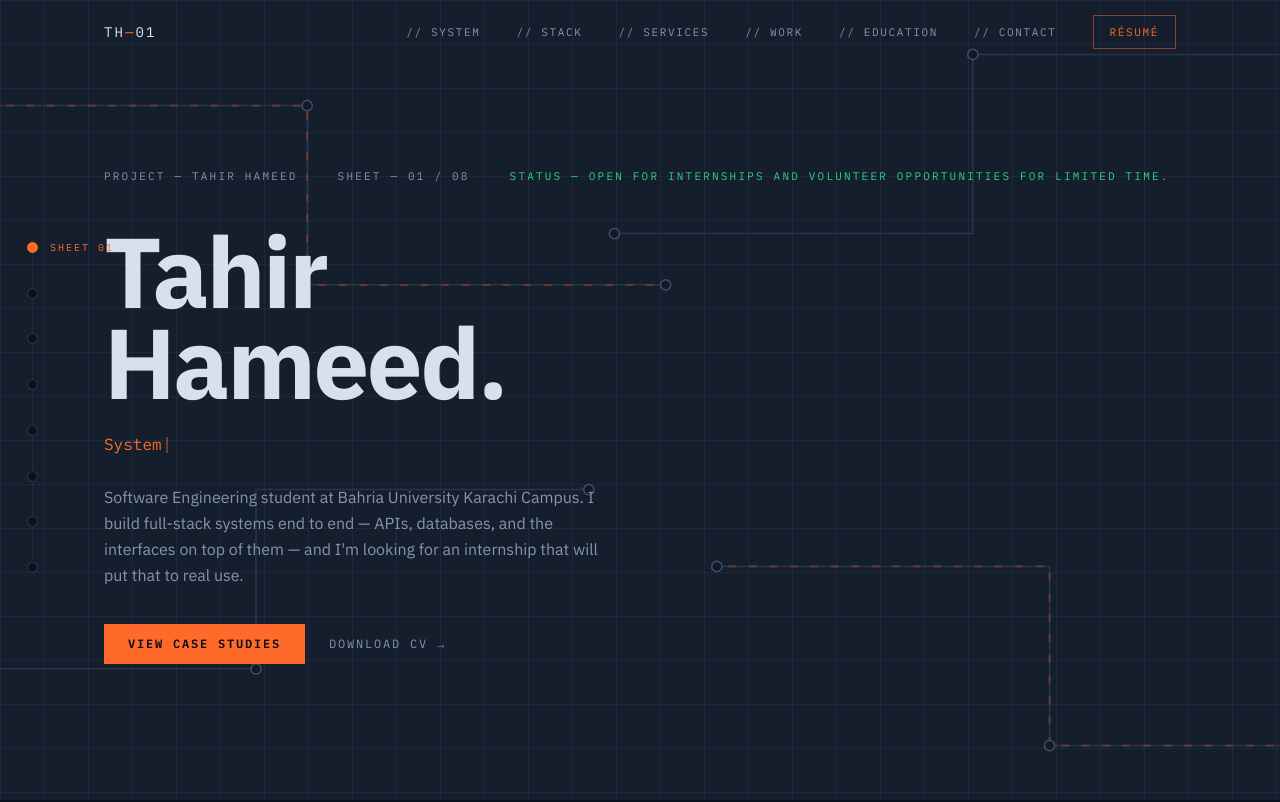
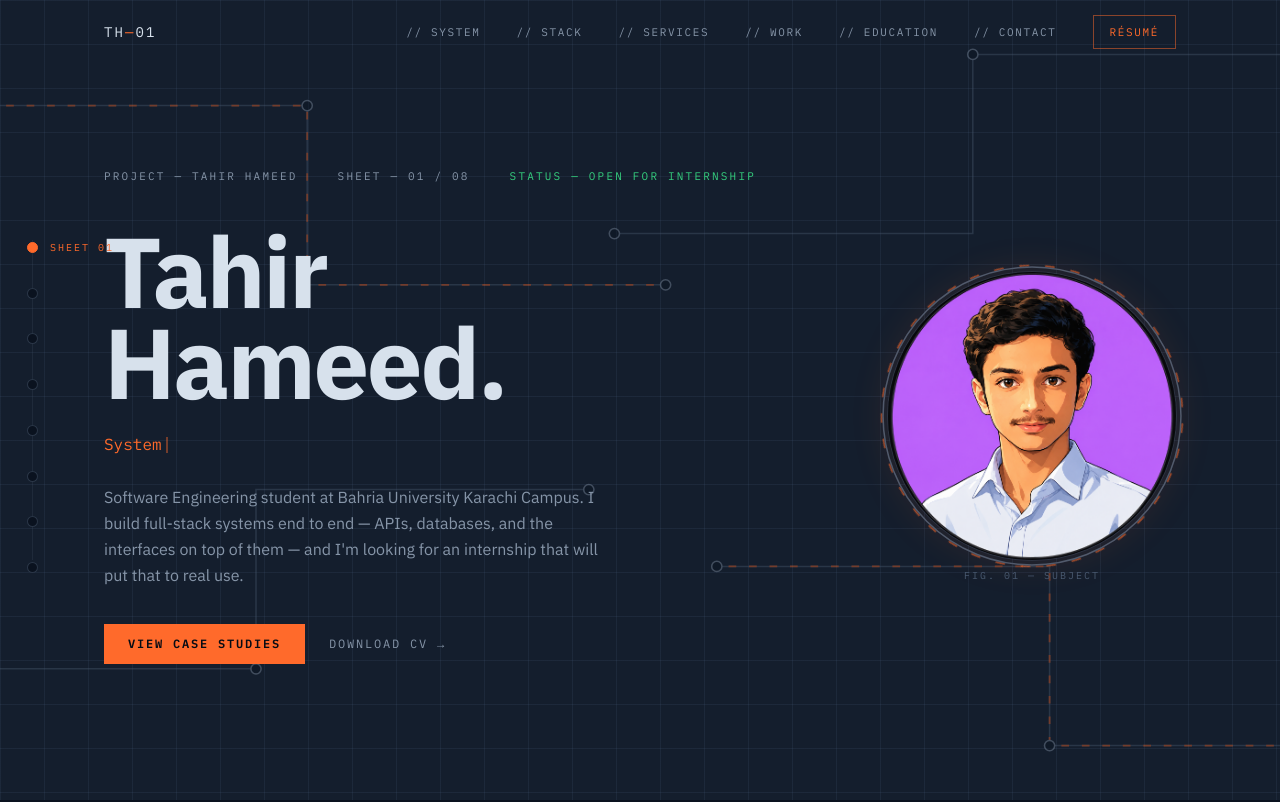
Before and after one commit to TahirHameed106/Portfolio_InternshipTask4, a React (Vite) app: page / in a window 1280 px wide. Shown: the top 802 px of the page. Built offline with nearby package versions, Linux system fonts and the light colour scheme.

Commit message:
Adding the Picture

```diff
--- a/src/components/About.jsx
+++ b/src/components/About.jsx
@@ -13,7 +13,7 @@ const timeline = [
   { year: '2023', note: 'Began BS Software Engineering at Bahria University Karachi Campus.' },
   { year: '2024', note: 'Went deep on the MERN stack — Node, Express, MongoDB, React.' },
   { year: '2025', note: 'Shipped 5+ full-stack projects; started studying cloud architecture.' },
-  { year: '2026', note: 'Sixth semester, hunting for an internship and Volunteering opportunities worth learning from.' },
+  { year: '2026', note: 'Sixth semester, hunting for an internship worth learning from.' },
 ]
 
 const About = () => {
--- a/src/components/Contact.jsx
+++ b/src/components/Contact.jsx
@@ -2,12 +2,12 @@ import React, { useState } from 'react'
 import { useReveal } from '../hooks/useReveal'
 
 const fields = [
-  { id: 'name', label: 'Name', type: 'text', placeholder: 'Ahab tahir' },
-  { id: 'email', label: 'Email', type: 'email', placeholder: 'AT.Services@company.com' },
+  { id: 'name', label: 'Name', type: 'text', placeholder: 'Jane Doe' },
+  { id: 'email', label: 'Email', type: 'email', placeholder: 'jane@company.com' },
 ]
 
 const channels = [
-  { k: 'Email', v: 'tahirdev47@example.com', href: 'mailto:tahirdev47@example.com' },
+  { k: 'Email', v: 'tahir.hameed@example.com', href: 'mailto:tahir.hameed@example.com' },
   { k: 'Location', v: 'Karachi, Pakistan', href: null },
   { k: 'Response', v: 'Within 24 hours', href: null },
 ]
@@ -130,7 +130,7 @@ const Contact = () => {
             </dl>
 
             <p className="text-sm text-line-dim leading-relaxed">
-              Currently looking for a Web Development Projects. Open to remote,
+              Currently looking for a Web Development internship. Open to remote,
               hybrid, or on-site — whatever gets me shipping real code fastest.
             </p>
           </div>
--- a/src/components/Education.jsx
+++ b/src/components/Education.jsx
@@ -27,7 +27,7 @@ const Education = () => {
             <div className="hairline pt-6 first:border-t-0 first:pt-0">
               <p className="font-mono text-xs tracking-[0.15em] uppercase text-signal mb-2">2023 — Present</p>
               <h3 className="font-sans text-xl text-line mb-1">BS Software Engineering</h3>
-              <p className="text-sm text-line-dim mb-4">Bahria University, Karachi Campus — 7th Semester</p>
+              <p className="text-sm text-line-dim mb-4">Bahria University, Karachi Campus — 6th Semester</p>
               <div className="flex flex-wrap gap-2">
                 {coursework.map((c) => (
                   <span key={c} className="tag">{c}</span>
--- a/src/components/Footer.jsx
+++ b/src/components/Footer.jsx
@@ -1,10 +1,10 @@
 import React from 'react'
 
 const socials = [
-  { label: 'GitHub', href: 'https://github.com/TahirHameed106' },
-  { label: 'LinkedIn', href: 'https://linkedin.com/in/tahir-se' },
-  { label: 'X', href: 'https://twitter.com/' },
-  { label: 'Email', href: 'mailto:tahirdev47@example.com' },
+  { label: 'GitHub', href: 'https://github.com/' },
+  { label: 'LinkedIn', href: 'https://linkedin.com/' },
+  { label: 'Twitter / X', href: 'https://twitter.com/' },
+  { label: 'Email', href: 'mailto:tahir.hameed@example.com' },
 ]
 
 const sections = [
--- a/src/components/Hero.jsx
+++ b/src/components/Hero.jsx
@@ -65,6 +65,9 @@ const Hero = () => {
       <SchematicBackdrop />
 
       <div className="relative max-w-6xl mx-auto w-full px-6 md:px-10 pt-24 pb-16">
+        <div className="grid md:grid-cols-12 gap-10 md:gap-12 items-center">
+          {/* Text column */}
+          <div className="md:col-span-7 lg:col-span-8 order-2 md:order-1">
             {/* Title block */}
             <motion.div
               initial={{ opacity: 0, y: 10 }}
@@ -74,14 +77,14 @@ const Hero = () => {
             >
               <span>Project — Tahir Hameed</span>
               <span>Sheet — 01 / 08</span>
-          <span className="text-stamp">Status — Open for Internships and Volunteer Opportunities for limited time.</span>
+              <span className="text-stamp">Status — Open for Internship</span>
             </motion.div>
 
             <motion.h1
               initial={{ opacity: 0, y: 26 }}
               animate={{ opacity: 1, y: 0 }}
               transition={{ duration: 0.8, ease: [0.22, 1, 0.36, 1], delay: 0.1 }}
-          className="font-sans font-bold leading-[0.92] tracking-tight text-line text-[15vw] sm:text-[11vw] md:text-[7.5vw] lg:text-[6.2rem]"
+              className="font-sans font-bold leading-[0.92] tracking-tight text-line text-[15vw] sm:text-[11vw] md:text-[6.2vw] lg:text-[6.2rem]"
             >
               Tahir
               <br />
@@ -131,6 +134,46 @@ const Hero = () => {
               </a>
             </motion.div>
           </div>
+
+          {/* Portrait column */}
+          <motion.div
+            initial={{ opacity: 0, scale: 0.92 }}
+            animate={{ opacity: 1, scale: 1 }}
+            transition={{ duration: 0.8, ease: [0.22, 1, 0.36, 1], delay: 0.2 }}
+            className="md:col-span-5 lg:col-span-4 order-1 md:order-2 flex justify-center md:justify-end"
+          >
+            <div className="relative w-44 h-44 sm:w-56 sm:h-56 md:w-64 md:h-64 lg:w-72 lg:h-72">
+              {/* rotating dashed ring, schematic style */}
+              <svg
+                className="absolute -inset-4 w-[calc(100%+2rem)] h-[calc(100%+2rem)] animate-[spin_18s_linear_infinite]"
+                viewBox="0 0 100 100"
+                fill="none"
+              >
+                <circle
+                  cx="50" cy="50" r="47"
+                  stroke="#FF6A2B" strokeOpacity="0.55" strokeWidth="0.6" strokeDasharray="3 5"
+                />
+              </svg>
+              {/* outer ring */}
+              <svg className="absolute -inset-2 w-[calc(100%+1rem)] h-[calc(100%+1rem)]" viewBox="0 0 100 100" fill="none">
+                <circle cx="50" cy="50" r="49" stroke="#4A5A70" strokeWidth="0.5" />
+              </svg>
+
+              <div className="absolute inset-0 rounded-full overflow-hidden ring-1 ring-line-faint/30 shadow-[0_0_40px_rgba(255,106,43,0.12)]">
+                <img
+                  src="/images/profile.png"
+                  alt="Portrait of Tahir Hameed"
+                  className="w-full h-full object-cover"
+                />
+              </div>
+
+              <span className="absolute -bottom-2 left-1/2 -translate-x-1/2 translate-y-full mt-2 font-mono text-[10px] tracking-[0.2em] uppercase text-line-faint whitespace-nowrap">
+                Fig. 01 — Subject
+              </span>
+            </div>
+          </motion.div>
+        </div>
+      </div>
     </section>
   )
 }
```
Also changed, not shown: public/images/profile.png (added), 1 other file (tests, documents, lock files or other folders). Lines whose indentation alone changed are shown as unchanged.
